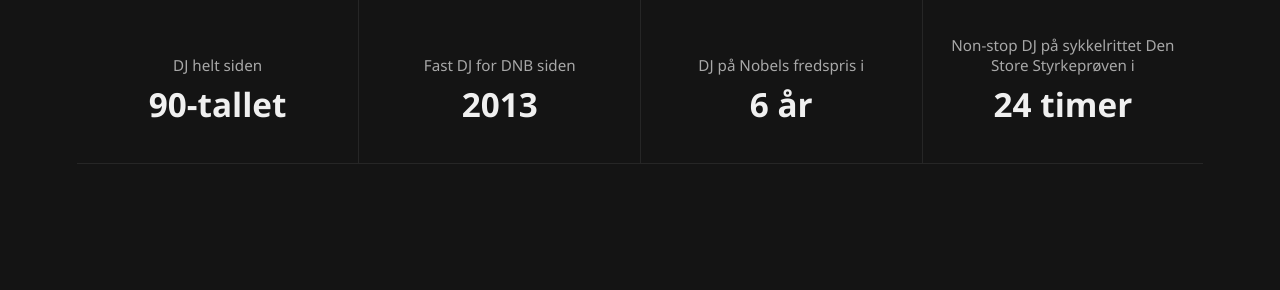
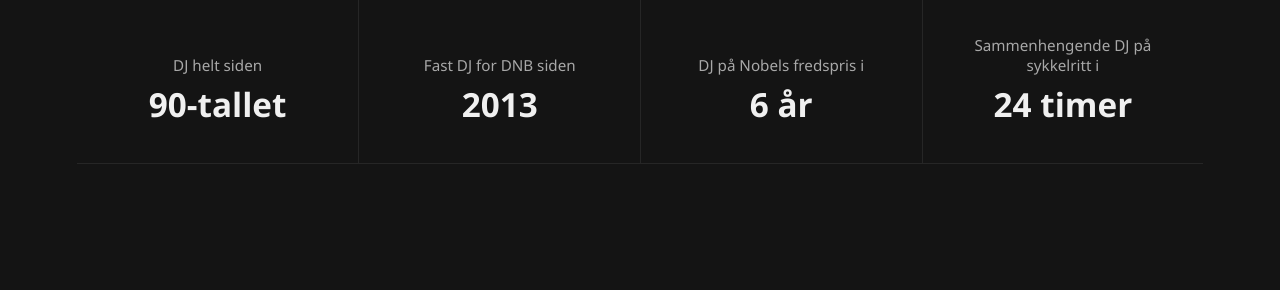
Before and after one commit to Kristoffer0910/DJBarth, a plain HTML site: page index.html in a window 1280 px wide. Shown: the part 802-1092 px from the top of the page. Drawn offline with Linux system fonts and the light colour scheme.

Commit message:
Forsiden: kortere tekst på 24-timers nøkkeltallet
Co-Authored-By: Claude Opus 5.5 <noreply@anthropic.com>
Claude-Session: https://claude.ai/code/session_015ytsqJUrQ37zsc2pg8X8wg

```diff
--- a/index.html
+++ b/index.html
@@ -112,7 +112,7 @@
         <div class="fakta reveal"><span>DJ helt siden</span><strong>90-tallet</strong></div>
         <div class="fakta reveal"><span>Fast DJ for DNB siden</span><strong>2013</strong></div>
         <div class="fakta reveal"><span>DJ på Nobels fredspris i</span><strong>6 år</strong></div>
-        <div class="fakta reveal"><span>Non-stop DJ på sykkelrittet Den Store Styrkeprøven&nbsp;i</span><strong>24 timer</strong></div>
+        <div class="fakta reveal"><span>Sammenhengende DJ på sykkelritt&nbsp;i</span><strong>24 timer</strong></div>
     </section>
 
     <!-- 3. Om DJBarth -->
```
